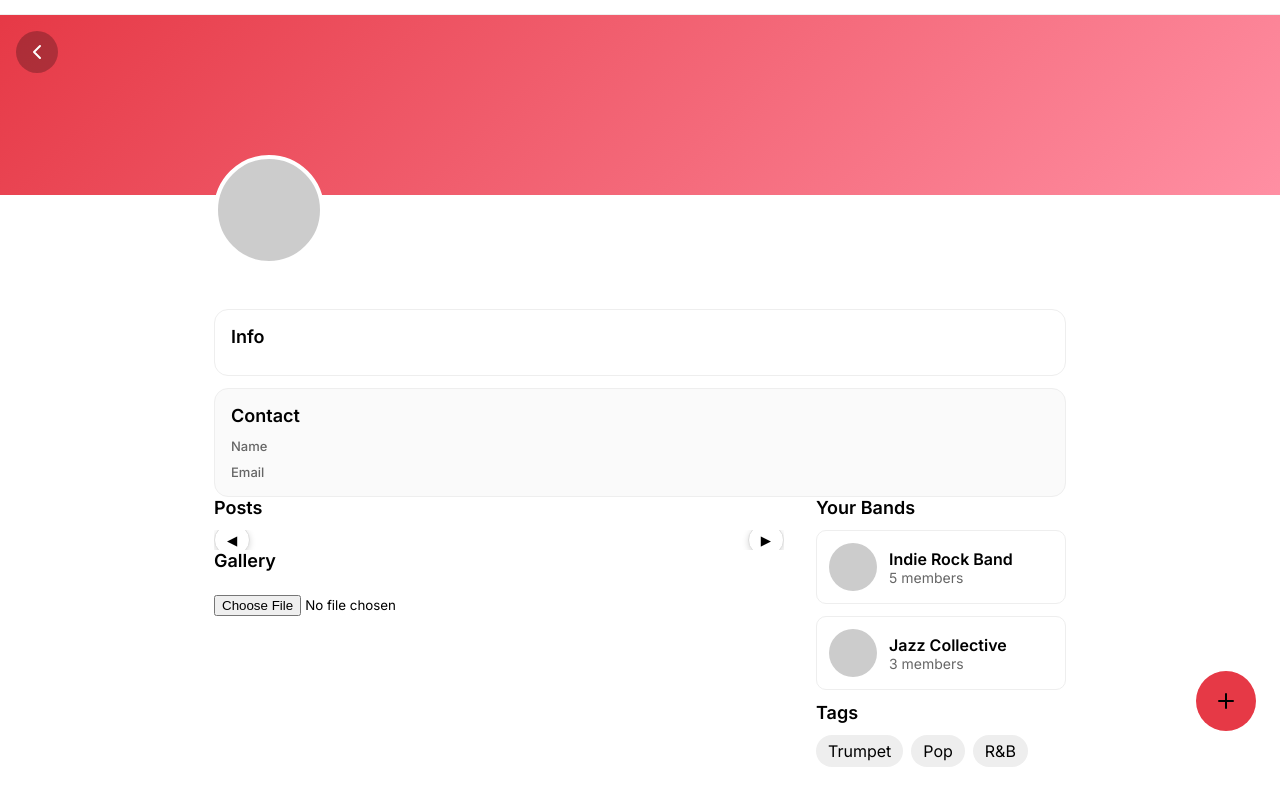
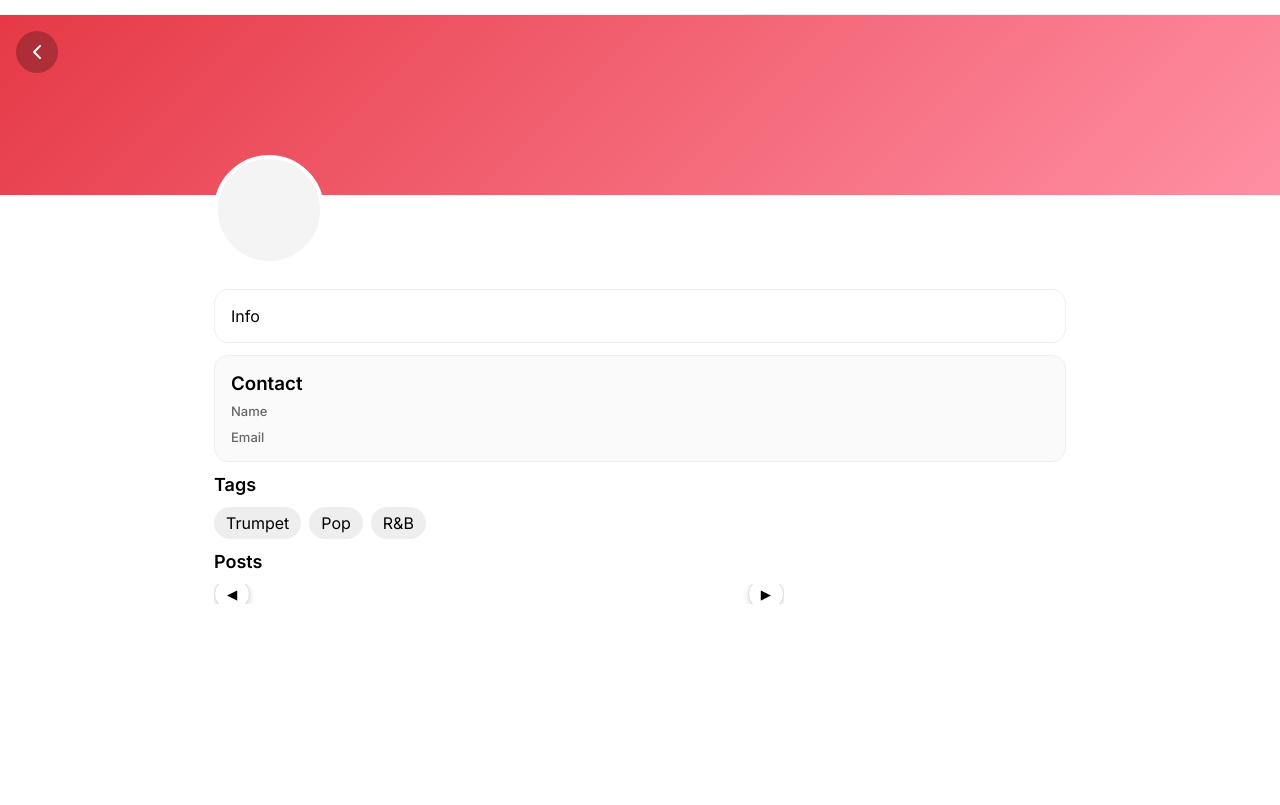
Before and after one commit to mgolds020/musiconn, a website: page views/profile.html in a window 1280 px wide. Shown: the part 45-850 px from the top of the page. After the commit the page ends 800 px from the top, so only its background shows below. Drawn offline with nearby package versions, Linux system fonts and the light colour scheme; no server answers.

Commit message:
server and profile updates

```diff
--- a/server.js
+++ b/server.js
@@ -343,6 +343,7 @@ function toPublicUser(user) {
     bio: user.bio ?? "",
     contactInfo: {
       email: user?.contactInfo?.email ?? "",
+      name: user?.contactInfo?.name ?? "",
     },
     createdAt: user.createdAt ?? null,
   };
@@ -363,7 +364,7 @@ function toPublicUser(user) {
     base.bandProfile = {
       name: user.bandProfile.name ?? "",
       genres: Array.isArray(user.bandProfile.genres) ? user.bandProfile.genres : [],
-      members: Array.isArray(user.bandProfile.members) ? user.bandProfile.members : [],
+      members: user.bandProfile.members ?? 0,
       media: Array.isArray(user.bandProfile.media) ? user.bandProfile.media : [],
       status: user.bandProfile.status ?? "",
       admins: Array.isArray(user.bandProfile.admins) ? user.bandProfile.admins : [],
--- a/styles/profile.css
+++ b/styles/profile.css
@@ -185,7 +185,7 @@ color: var(--red);
 
 .section-title {
     font-size:18px; font-weight:600;
-    margin:0 0 12px;
+    margin:12px 0 12px;
 }
 
 /* posts carousel */
@@ -462,3 +462,31 @@ textarea { height:90px; resize:none; }
           font-size: 14px;
           font-weight: 600;
         }
+
+        .role-pfp {
+    display: flex;
+    align-items: center;
+    justify-content: center;
+    background: var(--light);
+}
+
+/* Bigger icon for avatar */
+.role-pfp .role-icon {
+    width: 48px;
+    height: 48px;
+    color: var(--gray);
+}
+
+/* Slight visual distinction by role (optional but nice) */
+.role-pfp.artist {
+    background: rgba(230, 57, 70, 0.12);
+    color: var(--red);
+}
+
+.role-pfp.band {
+    background: rgba(17, 17, 17, 0.08);
+}
+
+.role-pfp.listener {
+    background: rgba(102, 102, 102, 0.12);
+}
--- a/views/profile.html
+++ b/views/profile.html
@@ -43,22 +43,23 @@
     </div>
 
     <div class="profile-container">
-        <div class="pfp" id="pfpDisplay"></div>
+        <div class="pfp role-pfp">
+            <i id="roleIcon" class="role-icon"></i>
+        </div>
 
         <div class="name-and-role">
             <div class="name" id="displayName"></div>
-            <i id="roleIcon" class="role-icon"></i>
         </div>
         <div class="stageandlegalname" id="morenames"></div>
         <div class="bio" id="bioText"></div>
 
         <section class="card">
-            <div class="section-title">Info</div>
+            <div class="card-title">Info</div>
             <div id="roleDetails"></div>
         </section>
 
         <section class="card card--muted">
-            <h3 class="section-title">Contact</h3>
+            <h3 class="card-title">Contact</h3>
             <dl class="kv">
                 <div class="kv-row">
                 <dt>Name</dt><dd id="legalNameText"></dd>
@@ -73,34 +74,18 @@
         <div class="profile-layout">
             <!-- bands sidebar -->
             <div class="bands-sidebar">
-                <div class="section-title">Your Bands</div>
-                <div id="bandList">
-                    <div class="band-card">
-                        <div class="band-pfp"></div>
-                        <div>
-                            <div style="font-weight:600;">Indie Rock Band</div>
-                            <div style="font-size:14px; color:var(--gray);">5 members</div>
-                        </div>
-                    </div>
+            </div>
 
-                    <div class="band-card">
-                        <div class="band-pfp"></div>
-                        <div>
-                            <div style="font-weight:600;">Jazz Collective</div>
-                            <div style="font-size:14px; color:var(--gray);">3 members</div>
-                        </div>
-                    </div>
-                </div>
+            <!-- main profile -->
+            <div class="profile-main">
+
                 <div class="section-title" id="tagsTitle">Tags</div>
                 <div class="pill-container" id="tagContainer">
                     <span class="pill">Trumpet</span>
                     <span class="pill">Pop</span>
                     <span class="pill">R&B</span>
                 </div>
-            </div>
 
-            <!-- main profile -->
-            <div class="profile-main">
                 <div class="section-title">Posts</div>
 
                 <!-- FIXED-WIDTH CAROUSEL -->
@@ -113,13 +98,6 @@
                             padding:10px 48px; min-width:0;"></div>
                     <button class="posts-arrow right" id="postsRight" style="position:absolute; right:0; top:50%; transform:translateY(-50%); border-radius:999px; border:1px solid #ddd; background:white; padding:6px 12px; box-shadow:0 2px 6px rgba(0,0,0,0.15); cursor:pointer; z-index:5;">▶</button>
                 </div>
-
-                <div class="section-title">Gallery</div>
-                <div id="gallery">
-                    <!-- upload photos to populate -->
-                </div>
-
-                <input type="file" id="galleryUpload" accept="image/*,video/*" style="margin-top:12px;">
             </div>
         </div>
     </div>
@@ -178,7 +156,7 @@
             lucide.createIcons();
         }
 
-        const isOwner = true; // later check auth
+        let isOwner = false; // later check auth
 
         if (!isOwner) {
             document.querySelectorAll('[contenteditable]').forEach(el => {
@@ -422,12 +400,13 @@
             setText("displayName", u.username);
             setText("bioText", u.bio || "");
             setText("emailText", u?.contactInfo?.email || "");
+            setText("legalNameText", u?.contactInfo?.name || "");
+
 
             const roleBox = document.getElementById("roleDetails");
             if (roleBox) roleBox.innerHTML = "";
 
             if (u.role === "artist" && u.artistProfile) {
-                setText("legalNameText", u.artistProfile.legalName);
                 setText("displayName", u.artistProfile.stageName)
 
                 if (roleBox) roleBox.innerHTML = `
@@ -440,8 +419,7 @@
 
             if (roleBox) roleBox.innerHTML = `
                 <div><strong>Band status:</strong> ${u.bandProfile.status || ""}</div>
-                <div><strong>Genres:</strong> ${(u.bandProfile.genres || []).join(", ")}</div>
-                <div><strong>Members:</strong> ${(u.bandProfile.members || []).length}</div>
+                <div><strong>Members:</strong> ${u.bandProfile.members || 0}</div>
             `;
             } else {
             if (roleBox) roleBox.innerHTML = `<div>This user is a listener.</div>`;
```
